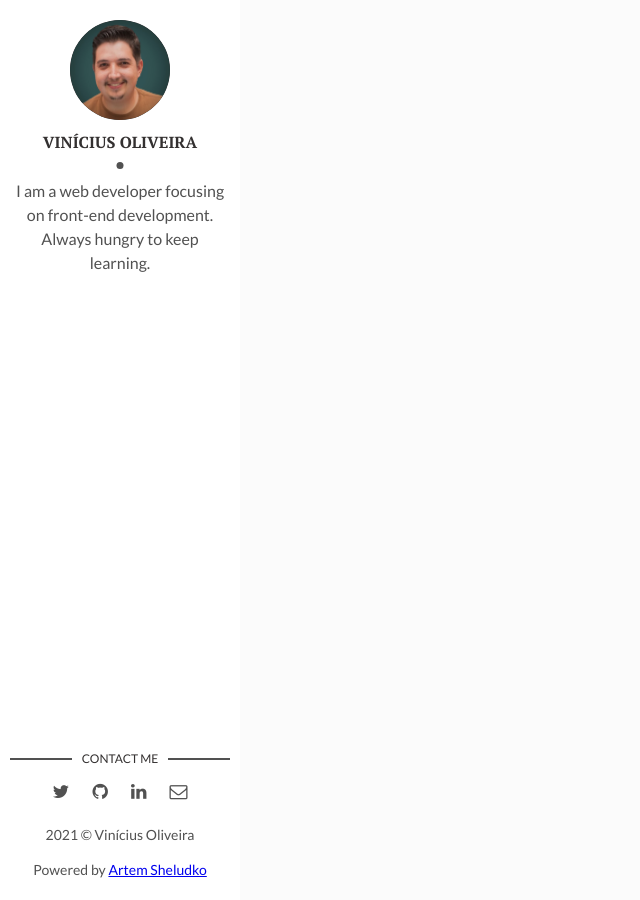
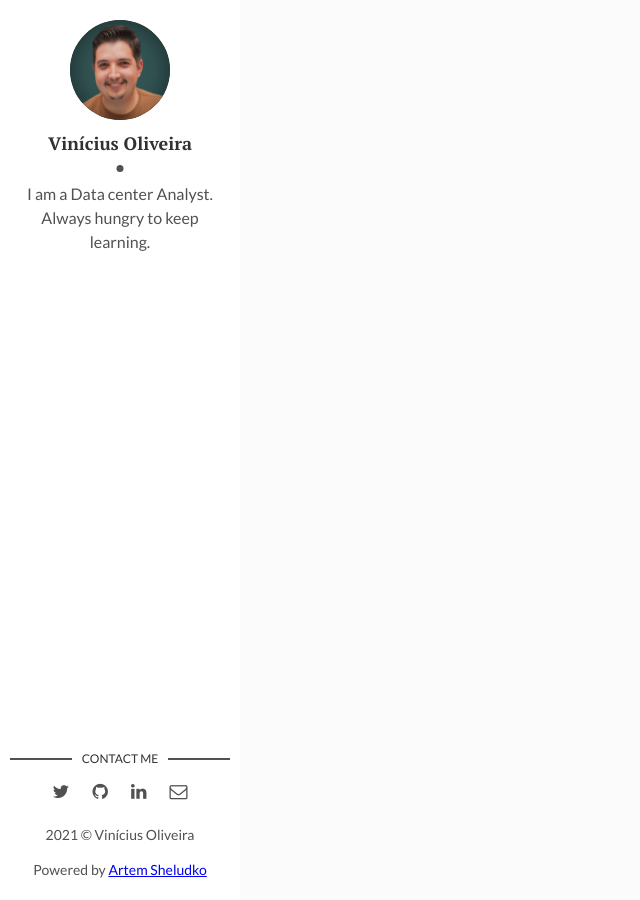
Before and after one commit to violiveiradev/viniciusoliveira.dev, a Jekyll site: the page built from index.html, in a window 1280 px wide. Shown: the whole page, without its empty margins (0-640 px from the left). Built offline with Jekyll 4.4.1, drawn with Linux system fonts in a browser that asks for light colours; the list of posts is cut into pages by our own code.

Commit message:
edit about

```diff
--- a/_config.yml
+++ b/_config.yml
@@ -11,7 +11,7 @@ site-twitter: #if your site has a twitter account, enter it here
 # Author Settings
 author: Vinícius Oliveira # add your name
 author-img: vinicius-oliveira.jpg # add your photo
-about-author: I am a web developer focusing on front-end development. Always hungry to keep learning. # add description
+about-author: I am a Data center Analyst. Always hungry to keep learning. # add description
 social-twitter: Vinicius_efo # add your Twitter handle
 #social-facebook: # add your Facebook handle
 social-github: violiveiradev # add your Github handle
--- a/assets/css/main.css
+++ b/assets/css/main.css
@@ -973,8 +973,8 @@ table tfoot td {
   margin: 0 0 10px;
   position: relative;
   padding-bottom: 15px;
-  font-size: 16px;
-  text-transform: uppercase;
+  font-size: 18px;
+  text-transform: none;
   color: #333030;
   font-weight: 700;
 }
```
